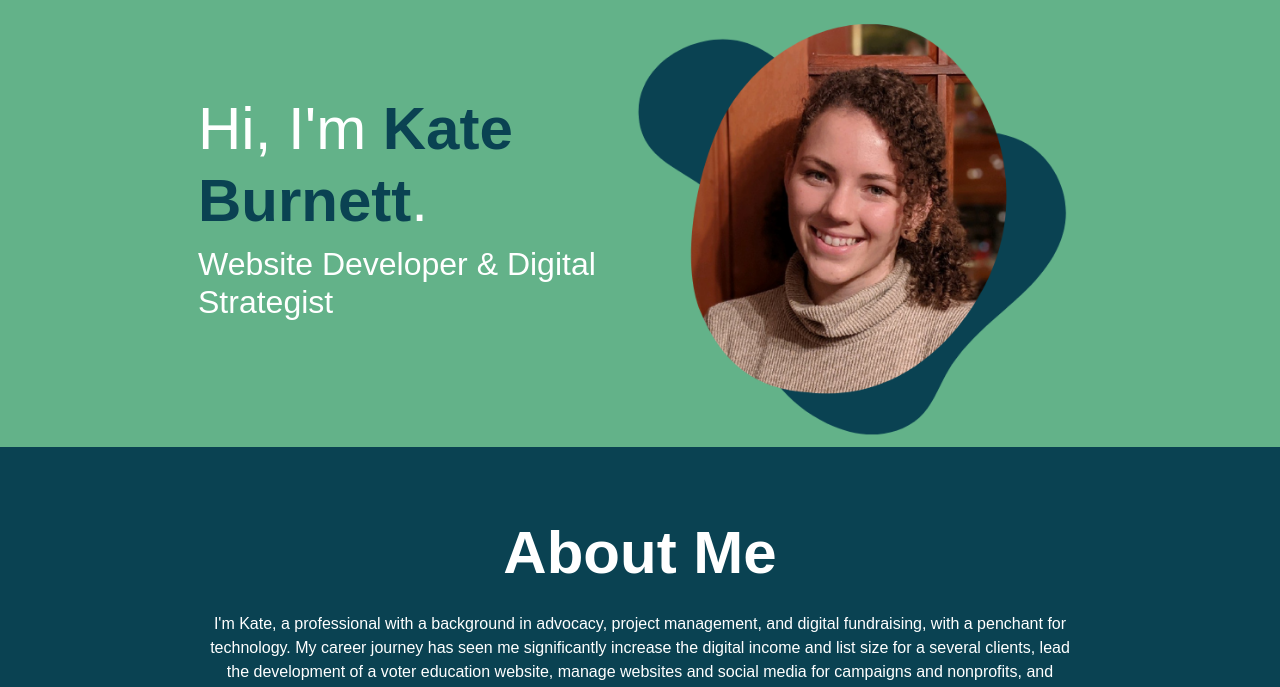
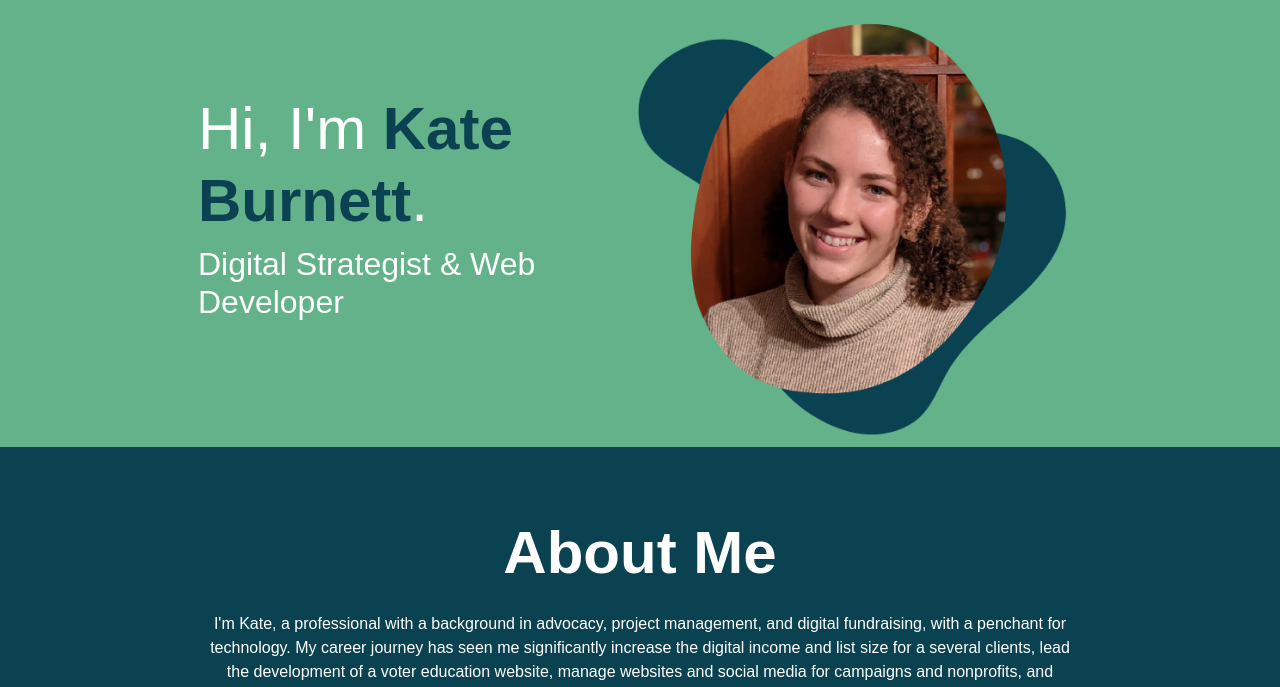
Before and after one commit to KateBurnett/KateBurnett.github.io, a plain HTML site: page index.html in a window 1280 px wide. Shown: the part 106-793 px from the top of the page. Drawn offline with nearby package versions, Linux system fonts and the light colour scheme.

Commit message:
Update index.html

```diff
--- a/index.html
+++ b/index.html
@@ -33,7 +33,7 @@
         <div class="column-left">
           <div class="header-text">
             <h1>Hi, I'm <span>Kate Burnett</span>.</h1>
-            <h2>Website Developer & Digital Strategist</h2>
+            <h2>Digital Strategist & Web Developer</h2>
           </div>
         </div>
         <div class="column-right">
```
